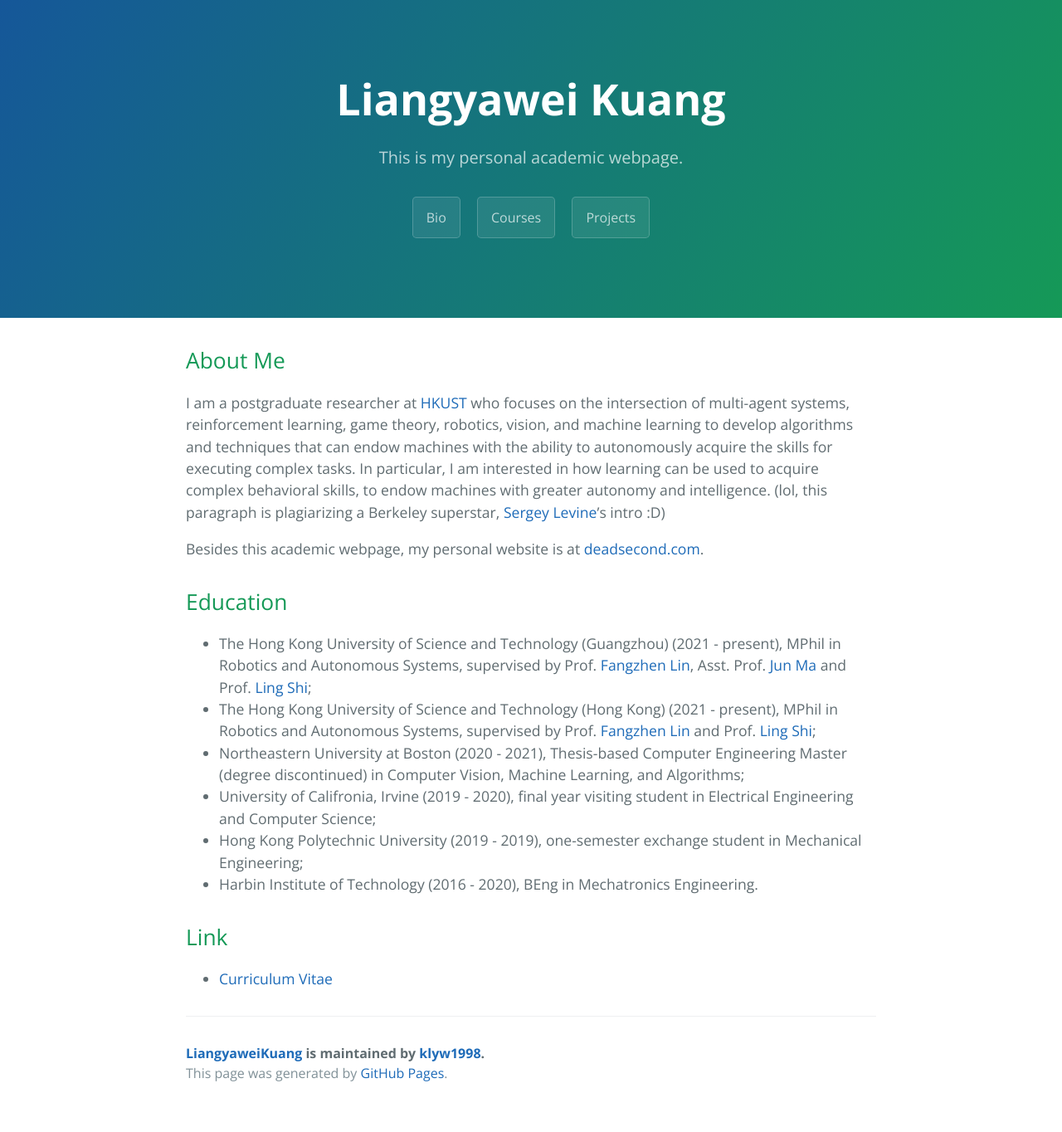
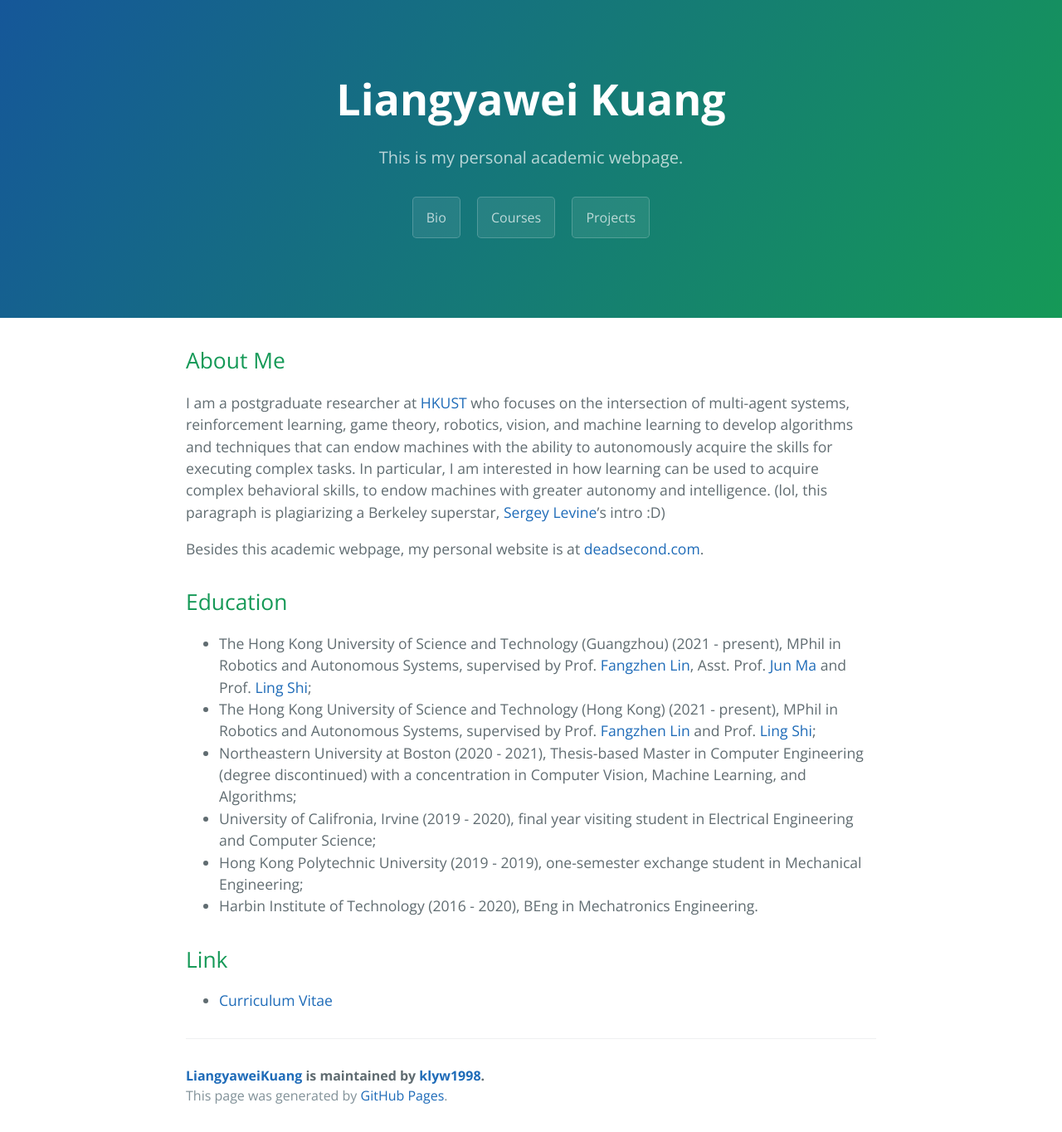
Before and after one commit to klyw1998/LiangyaweiKuang, a Jekyll site: the page built from index.md, in a window 1280 px wide. Shown: the whole page at 83% size. Built offline with Jekyll 4.4.1, drawn with Linux system fonts in a browser that asks for light colours; our own code applies the rules of GitHub Pages for plain Markdown files; before the commit the page ends 1337 px from its top, so only the background shows below that.

Commit message:
Update index.md

```diff
--- a/index.md
+++ b/index.md
@@ -11,7 +11,7 @@ Besides this academic webpage, my personal website is at [deadsecond.com](https:
 ## Education
 - The Hong Kong University of Science and Technology (Guangzhou) (2021 - present), MPhil in Robotics and Autonomous Systems, supervised by Prof. [Fangzhen Lin](https://facultyprofiles.ust.hk/profiles.php?profile=fangzhen-lin-flin#researchinterest), Asst. Prof. [Jun Ma](https://facultyprofiles.hkust-gz.edu.cn/faculty-personal-page?id=853) and Prof. [Ling Shi](https://facultyprofiles.ust.hk/profiles.php?profile=ling-shi-eesling);
 - The Hong Kong University of Science and Technology (Hong Kong) (2021 - present), MPhil in Robotics and Autonomous Systems, supervised by Prof. [Fangzhen Lin](https://facultyprofiles.ust.hk/profiles.php?profile=fangzhen-lin-flin#researchinterest) and Prof. [Ling Shi](https://facultyprofiles.ust.hk/profiles.php?profile=ling-shi-eesling);
-- Northeastern University at Boston (2020 - 2021), Thesis-based Computer Engineering Master (degree discontinued) in Computer Vision, Machine Learning, and Algorithms;
+- Northeastern University at Boston (2020 - 2021), Thesis-based Master in Computer Engineering (degree discontinued) with a concentration in Computer Vision, Machine Learning, and Algorithms;
 - University of Califronia, Irvine (2019 - 2020), final year visiting student in Electrical Engineering and Computer Science;
 - Hong Kong Polytechnic University (2019 - 2019), one-semester exchange student in Mechanical Engineering;
 - Harbin Institute of Technology (2016 - 2020), BEng in Mechatronics Engineering.
```
